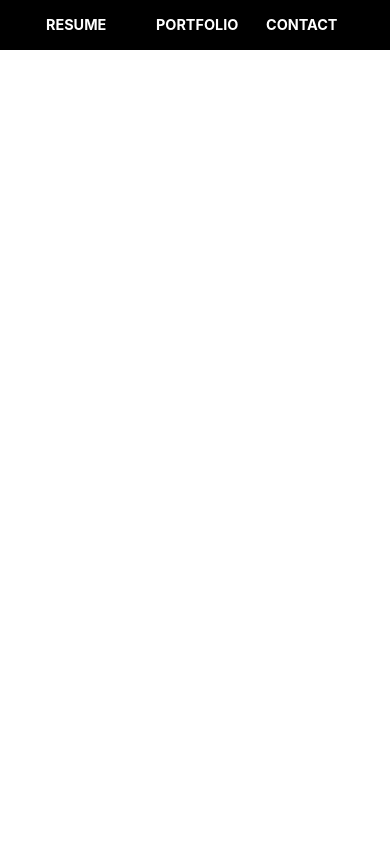
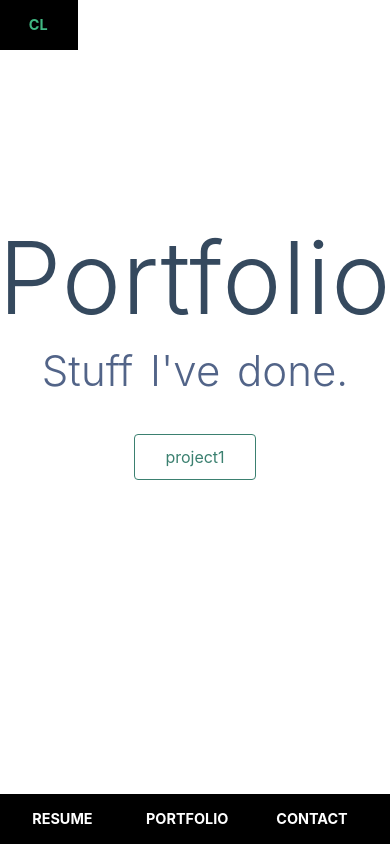
Before and after one commit to lambstopher/portfolio, a Nuxt app: page /portfolio in a window 390 px wide. Built offline with nearby package versions, Linux system fonts and the light colour scheme.

Commit message:
added logo/mobile nav styling

```diff
--- a/assets/css/main.css
+++ b/assets/css/main.css
@@ -27,3 +27,9 @@
 .links {
   padding-top: 15px;
 }
+
+@media only screen and (max-width: 480px) {
+  .container {
+    padding-bottom: 20vw;
+  }
+}
--- a/layouts/partials/nav.vue
+++ b/layouts/partials/nav.vue
@@ -1,10 +1,11 @@
 <template>
   <header>
+    <nuxt-link to="/" class="logo">CL</nuxt-link>
     <nav>
       <div class="nav-link-holder">
-          <div class="nav-link"><nuxt-link to="resume">Resume</nuxt-link></div>
-          <div class="nav-link"><nuxt-link to="portfolio">Portfolio</nuxt-link></div>
-          <div class="nav-link"><nuxt-link to="contact">Contact</nuxt-link></div>
+          <div class="nav-link"><nuxt-link to="/resume">Resume</nuxt-link></div>
+          <div class="nav-link"><nuxt-link to="/portfolio">Portfolio</nuxt-link></div>
+          <div class="nav-link"><nuxt-link to="/contact">Contact</nuxt-link></div>
       </div>
     </nav>
   </header>
@@ -44,9 +45,27 @@ export default {
       background: rgba(0,0,0,0.1);
   }
   @media only screen and (max-width: 480px) {
+    header {
+      display: contents;
+    }
+    .logo {
+      width: 20vw;
+      background: #000;
+    }
+    nav {
+      justify-self: center;
+      position: fixed;
+      bottom: 0px;
+      width: 100%;
+      background: #000;
+    }
+    .nav-link {
+      padding: 0rem 0rem;
+    }
     .nav-link a {
-        width: 20vw;
-        padding: 1em 0em;
+        width: 32vw;
+        padding: 1em 0em 1em 0em;
+        text-align: center;
     }
   }
 </style>
--- /dev/null
+++ b/pages/portfolio/index.vue
@@ -0,0 +1,29 @@
+<template>
+  <div class="container">
+    <div>
+      <h1 class="title">
+        Portfolio
+      </h1>
+      <h2 class="subtitle">
+        Stuff I've done.
+      </h2>
+      <div class="links">
+        <nuxt-link to="portfolio/project1" class="button--green">project1</nuxt-link>
+      </div>
+    </div>
+  </div>
+</template>
+
+<script>
+import Logo from '~/components/Logo.vue'
+
+export default {
+  components: {
+    Logo
+  }
+}
+</script>
+
+<style>
+
+</style>
--- /dev/null
+++ b/pages/portfolio/project1.vue
@@ -0,0 +1,23 @@
+<template>
+  <div class="container">
+    <div>
+      <h1 class="title">
+        Project1
+      </h1>
+    </div>
+  </div>
+</template>
+
+<script>
+import Logo from '~/components/Logo.vue'
+
+export default {
+  components: {
+    Logo
+  }
+}
+</script>
+
+<style>
+
+</style>
--- a/pages/resume.vue
+++ b/pages/resume.vue
@@ -56,6 +56,7 @@
   .exp-date {
     font-style: italic;
     margin-bottom: .5rem;
+    text-transform: uppercase
   }
   .exp-desc {
     text-decoration: none;
```
Also changed, not shown: pages/portfolio.vue (deleted).
